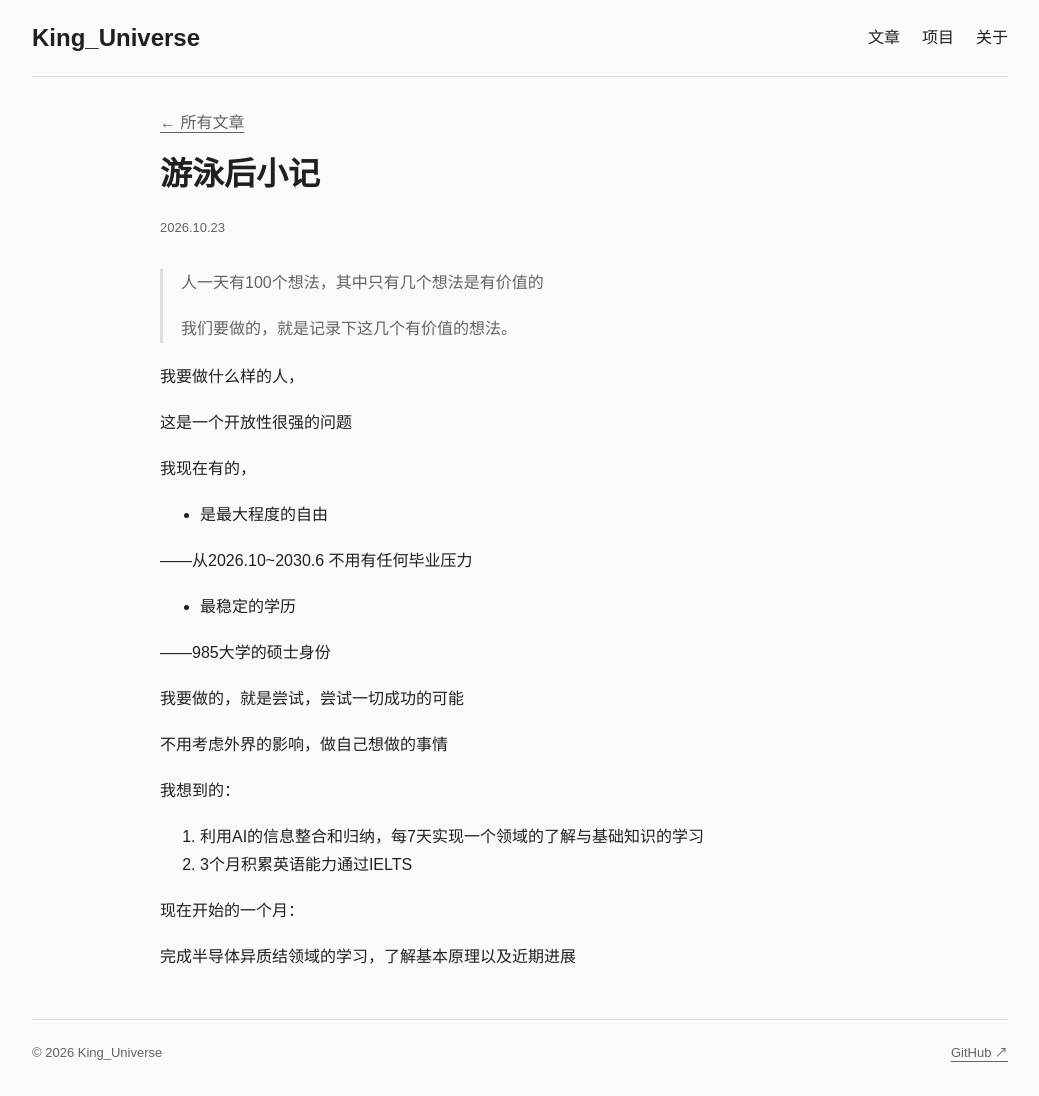
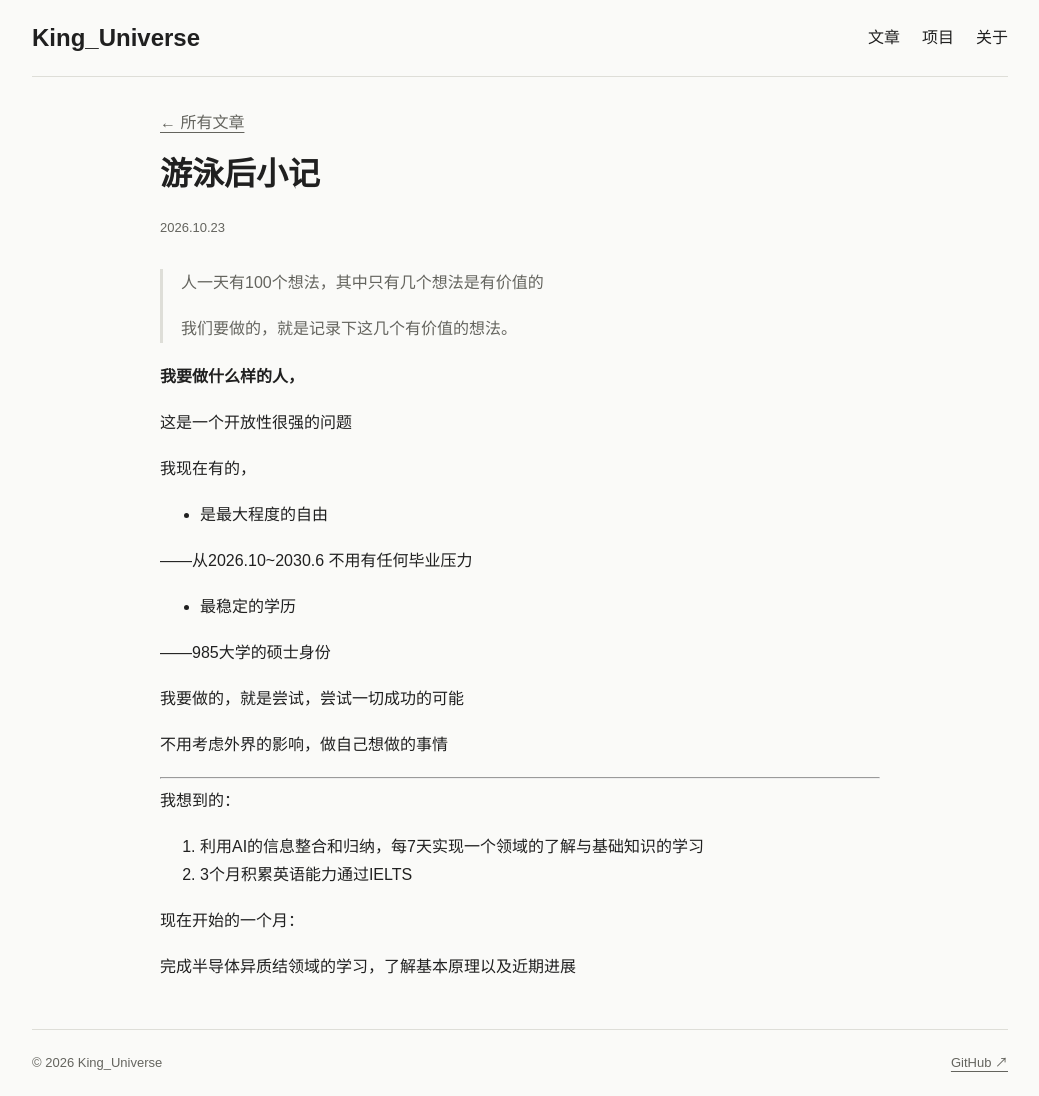
Before and after one commit to kinguniverse527/King_Universe.github.io, a Jekyll site: the page built from _posts/2026-10-23-a-valuable-idea-in-swimming.md, in a window 1280 px wide. Shown: the whole page, without its empty margins (120-1159 px from the left). Built offline with Jekyll 4.4.1, drawn with Linux system fonts in a browser that asks for light colours.

Commit message:
更新文章：游泳后小记

```diff
--- a/_posts/2026-10-23-a-valuable-idea-in-swimming.md
+++ b/_posts/2026-10-23-a-valuable-idea-in-swimming.md
@@ -7,9 +7,7 @@ description: A valuable idea in swimming
 >
 > 我们要做的，就是记录下这几个有价值的想法。
 
-
-
-我要做什么样的人，
+**我要做什么样的人，**
 
 这是一个开放性很强的问题
 
@@ -27,7 +25,7 @@ description: A valuable idea in swimming
 
 不用考虑外界的影响，做自己想做的事情
 
-
+---
 
 我想到的：
 
```
